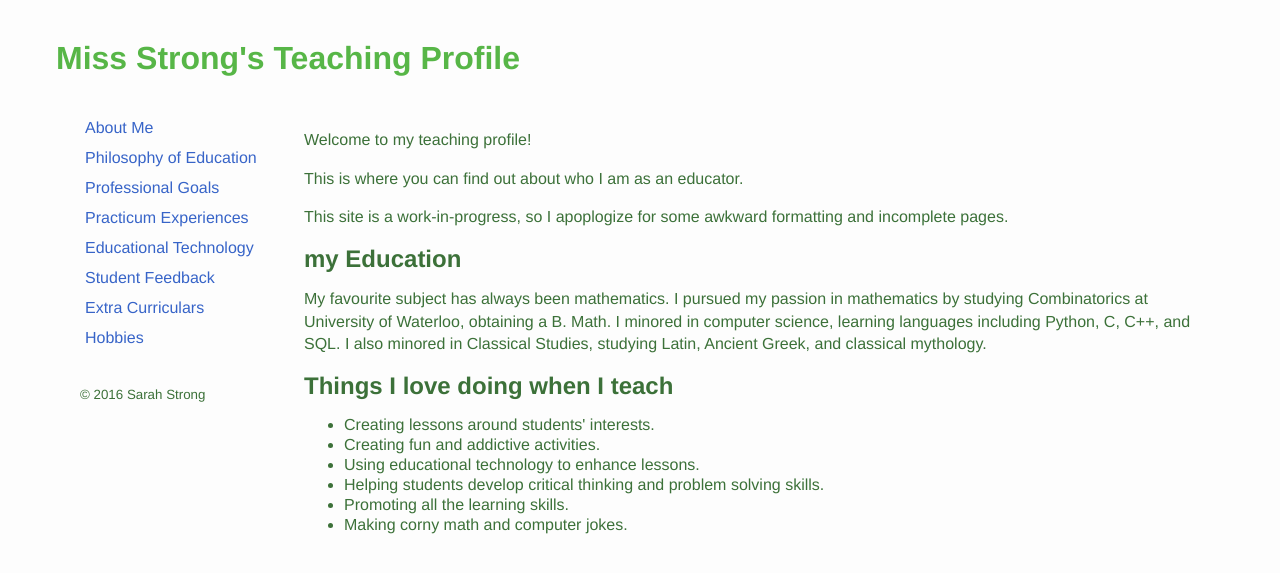
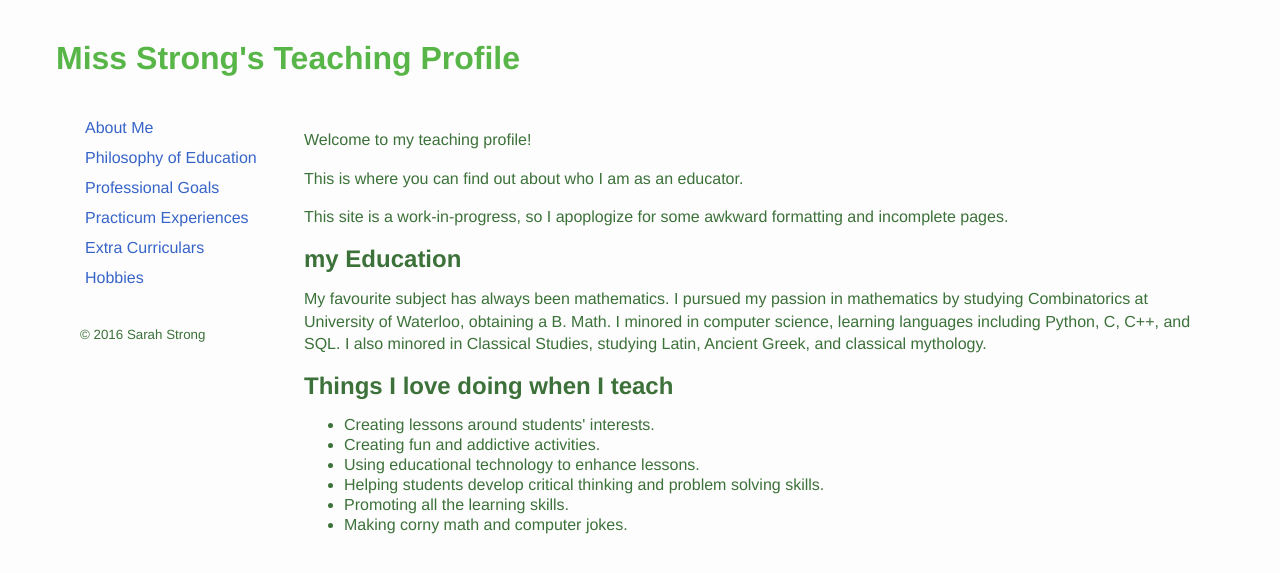
Before and after one commit to sarahstrong314/sarahstrong.ca, a Jekyll site: the page built from index.html, in a window 1280 px wide. Shown: the top 573 px of the page. Built offline with Jekyll 4.4.1, drawn with Linux system fonts in a browser that asks for light colours; nearby versions of some CDN libraries; library files that are not in the unit come from our copies; Markdown is read by kramdown in place of the engine named in the settings.

Commit message:
Hide some pages in nav bar

```diff
--- a/_layouts/default.html
+++ b/_layouts/default.html
@@ -36,7 +36,7 @@
 
             <!--TODO: sample lessons-->
 
-            <li><a href="/educational-technology">Educational Technology</a></li>
+            <!--<li><a href="/educational-technology">Educational Technology</a></li>-->
 
             <!--
             <li>
@@ -49,7 +49,7 @@
             </li>
             -->
 
-          <li><a href="/student-feedback">Student Feedback</a></li>
+          <!--<li><a href="/student-feedback">Student Feedback</a></li>-->
 
           <li><a href="/extra-curriculars">Extra Curriculars</a></li>
 
```
